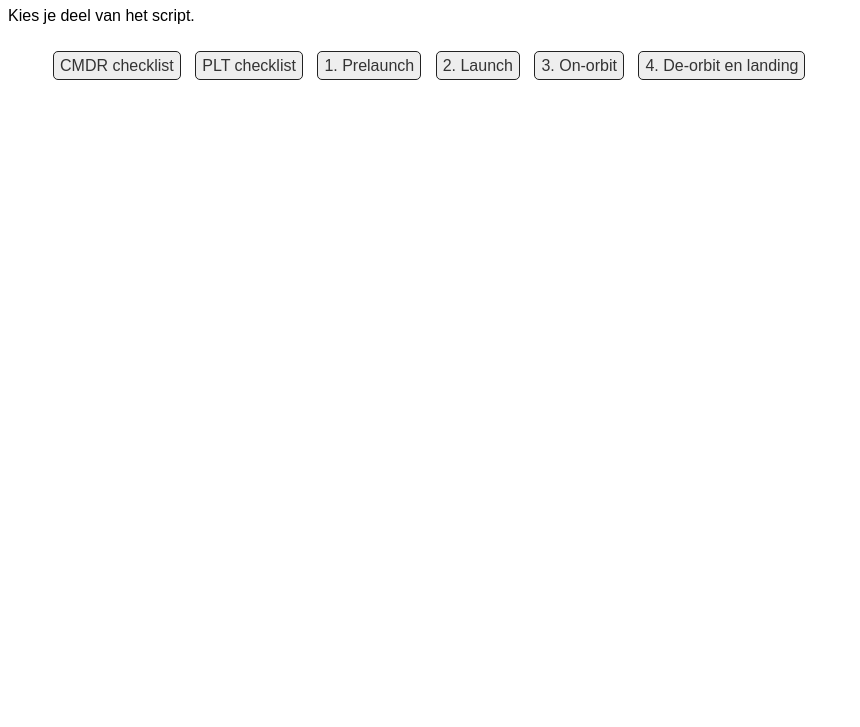
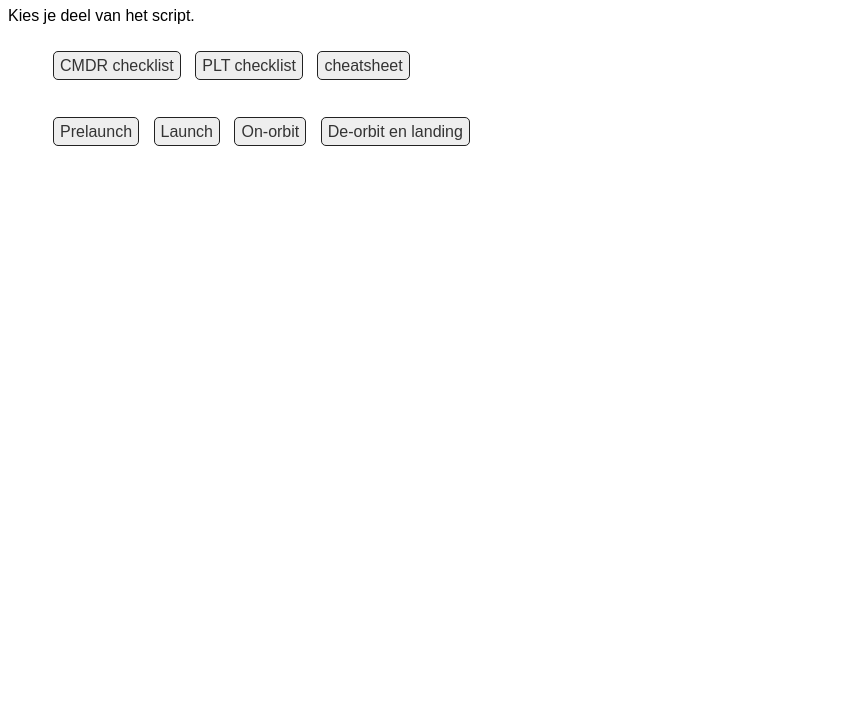
Before and after one commit to jwronline/jwr-shuttle, a plain HTML site: page scripts/html/index.html in a window 1280 px wide. Shown: the part 73-800 px from the top of the page, without its empty margins (0-860 px from the left). Drawn offline with Linux system fonts and the light colour scheme.

Commit message:
changes to make coolness happen

```diff
--- a/scripts/html/index.html
+++ b/scripts/html/index.html
@@ -8,13 +8,16 @@
 	<title> JWR Shuttle </title>
 	<meta charset="utf-8" />
 	<style>
+
 		* {
 			font-family: sans-serif;
 		}
-		ul li {
+
+		li {
 			display: inline;
 		}
-		ul li a {
+
+		li a {
 			text-decoration: none;
 			background-color: #EEEEEE;
 			color: #333333;
@@ -26,7 +29,8 @@
 			line-height: 50px;
 			white-space: nowrap;
 		}
-		ul li a:hover {
+
+		li a:hover {
 			background-color: #CCCCCC;
 		}
 	</style>
@@ -39,10 +43,13 @@
 	<ul>
 		<li><a href="01checklistscmdr.html">CMDR checklist</a></li>
 		<li><a href="02checklistsplt.html">PLT checklist</a></li>
-		<li><a href="03pre-launch.html">1. Prelaunch</a></li>
-		<li><a href="04launch.html">2. Launch</a></li>
-		<li><a href="05onorbit.html">3. On-orbit</a></li>
-		<li><a href="06deorbit.html">4. De-orbit en landing</a></li>
+		<li><a href="07cheat.html">cheatsheet</a></li>
 	</ul>
+	<ol>
+		<li><a href="03pre-launch.html">Prelaunch</a></li>
+		<li><a href="04launch.html">Launch</a></li>
+		<li><a href="05onorbit.html">On-orbit</a></li>
+		<li><a href="06deorbit.html">De-orbit en landing</a></li>
+	</ol>
 </body>
 </html>
```
